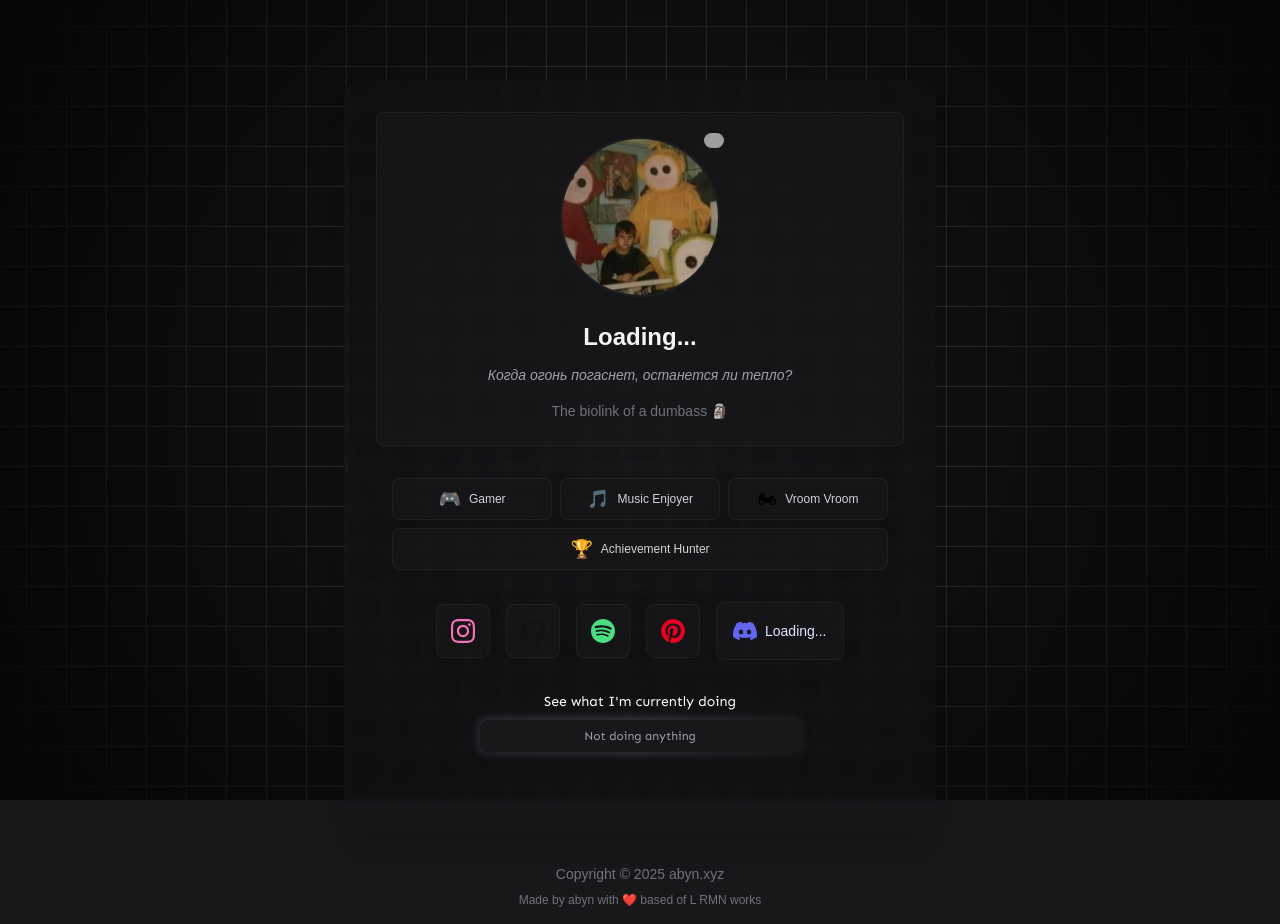
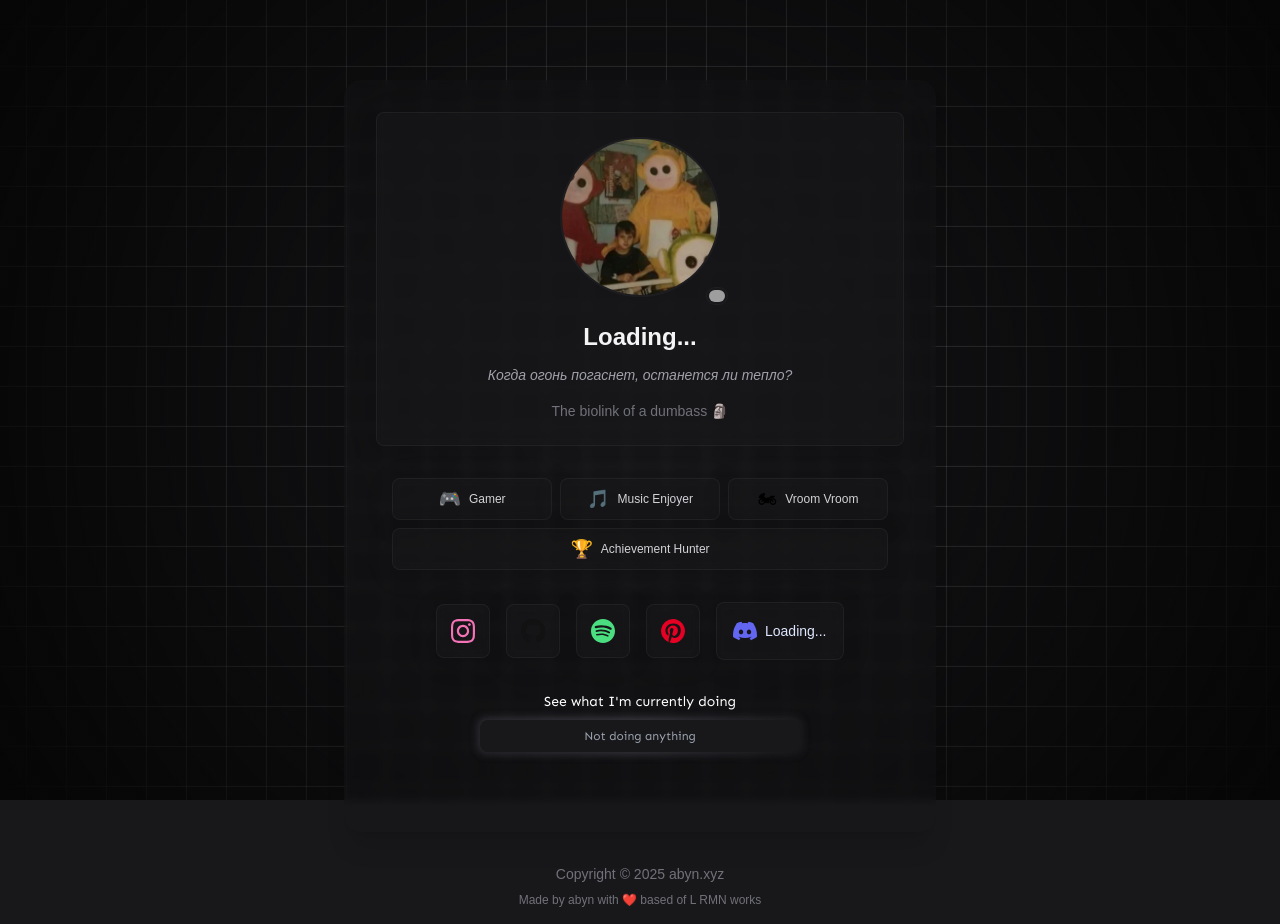
Before and after one commit to abyn365/abyndotxyz, a Next.js app: page / in a window 1280 px wide. Built offline with nearby package versions, Linux system fonts and the light colour scheme; no server answers; grey boxes are pictures that could not be loaded.

Commit message:
fix some things

```diff
--- a/pages/index.tsx
+++ b/pages/index.tsx
@@ -122,27 +122,27 @@ export default function Home() {
                   <div className="relative w-32 h-32 sm:w-40 sm:h-40">
                     <Image
                       className="rounded-full border-2 border-zinc-800/50 object-cover transition-transform hover:scale-105"
-                      src={avatarUrl || '/profile.png'} // Fallback to static image
+                      src={avatarUrl || '/profile.png'}
                       alt="profile"
                       fill
                       sizes="(max-width: 640px) 128px, 160px"
                       priority
                     />
-                    {/* Discord Status Indicator */}
-                    <div className="absolute -top-1 -right-1 z-10">
-                      <Image
-                        src={getStatusImage(discordStatus)}
-                        alt={discordStatus}
-                        width={20}
-                        height={20}
-                        className="rounded-full"
-                        unoptimized
-                      />
-                    </div>
-                    {/* Custom Status */}
-                    {customStatus && (customStatus.emoji || customStatus.state) && (
-                      <div className="absolute -bottom-2 -right-2 flex items-center gap-1 rounded-full bg-zinc-900/90 px-2 py-1 border border-zinc-800/50">
-                        {customStatus.emoji && (
+                                        {/* Status Group - Bottom Right */}
+                    <div className="absolute -bottom-2 -right-2 flex items-center gap-1">
+                      {/* Custom Status Text - Show first if exists */}
+                      {customStatus?.state && (
+                        <div className="order-1 flex-shrink rounded-full bg-zinc-900/90 px-2 py-1 border border-zinc-800/50">
+                          <div className="max-w-[120px] sm:max-w-[150px]">
+                            <span className="text-xs text-zinc-300 block truncate">
+                              {customStatus.state}
+                            </span>
+                          </div>
+                        </div>
+                      )}
+                      {/* Custom Status Emoji - Show second with fixed width */}
+                      {customStatus?.emoji && (
+                        <div className="order-2 flex-shrink-0 bg-zinc-900 rounded-full p-1 border border-zinc-800/50">
                           <Image
                             src={`https://cdn.discordapp.com/emojis/${customStatus.emoji.id}.${
                               customStatus.emoji.animated ? 'gif' : 'png'
@@ -152,14 +152,20 @@ export default function Home() {
                             height={16}
                             className="w-4 h-4"
                           />
-                        )}
-                        {customStatus.state && (
-                          <span className="text-xs text-zinc-300 max-w-[150px] truncate">
-                            {customStatus.state}
-                          </span>
-                        )}
+                        </div>
+                      )}
+                      {/* Discord Status Indicator - Show last with fixed width */}
+                      <div className="order-3 flex-shrink-0 bg-zinc-900 rounded-full p-0.5 border border-zinc-800/50">
+                        <Image
+                          src={getStatusImage(discordStatus)}
+                          alt={discordStatus}
+                          width={16}
+                          height={16}
+                          className="rounded-full"
+                          unoptimized
+                        />
                       </div>
-                    )}
+                    </div>
                   </div>
                   <div className="mt-6 text-center">
                     <h1 className="text-2xl font-bold text-zinc-100">{username || 'Loading...'}</h1>
```
